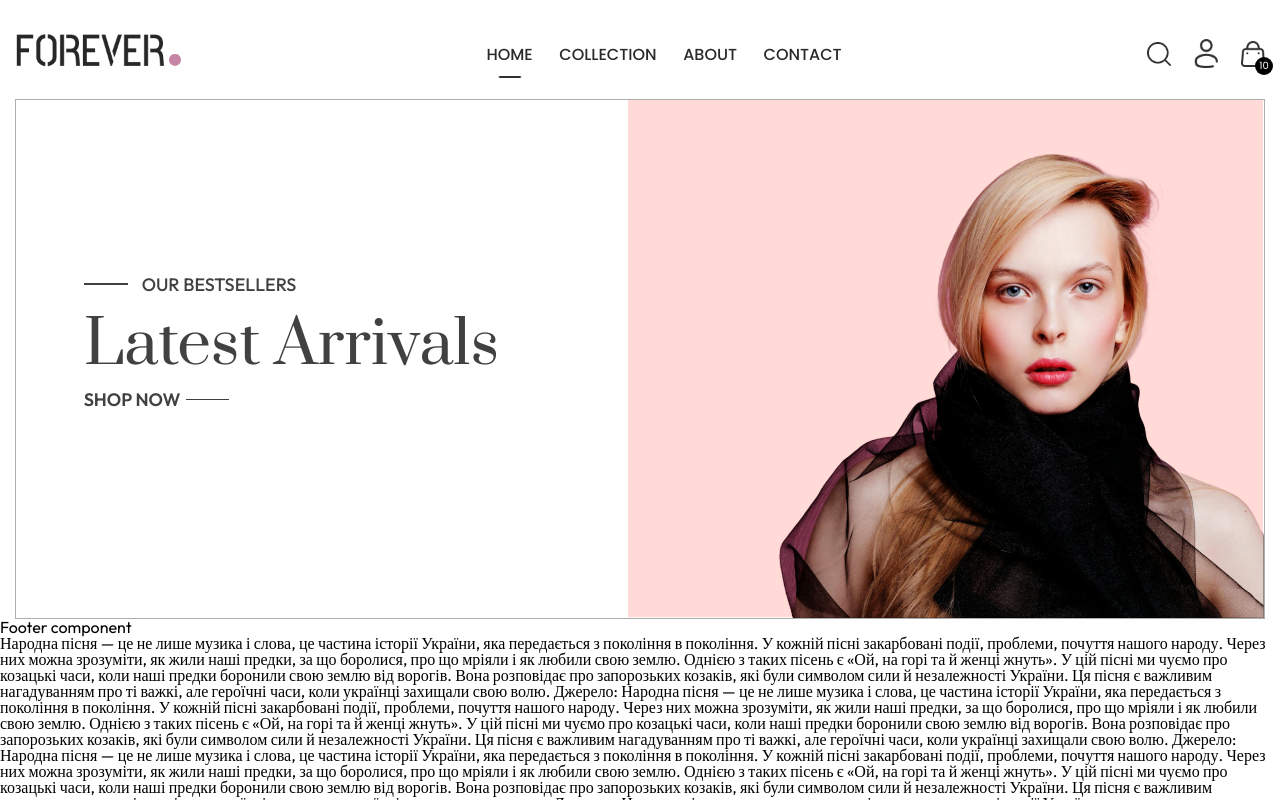
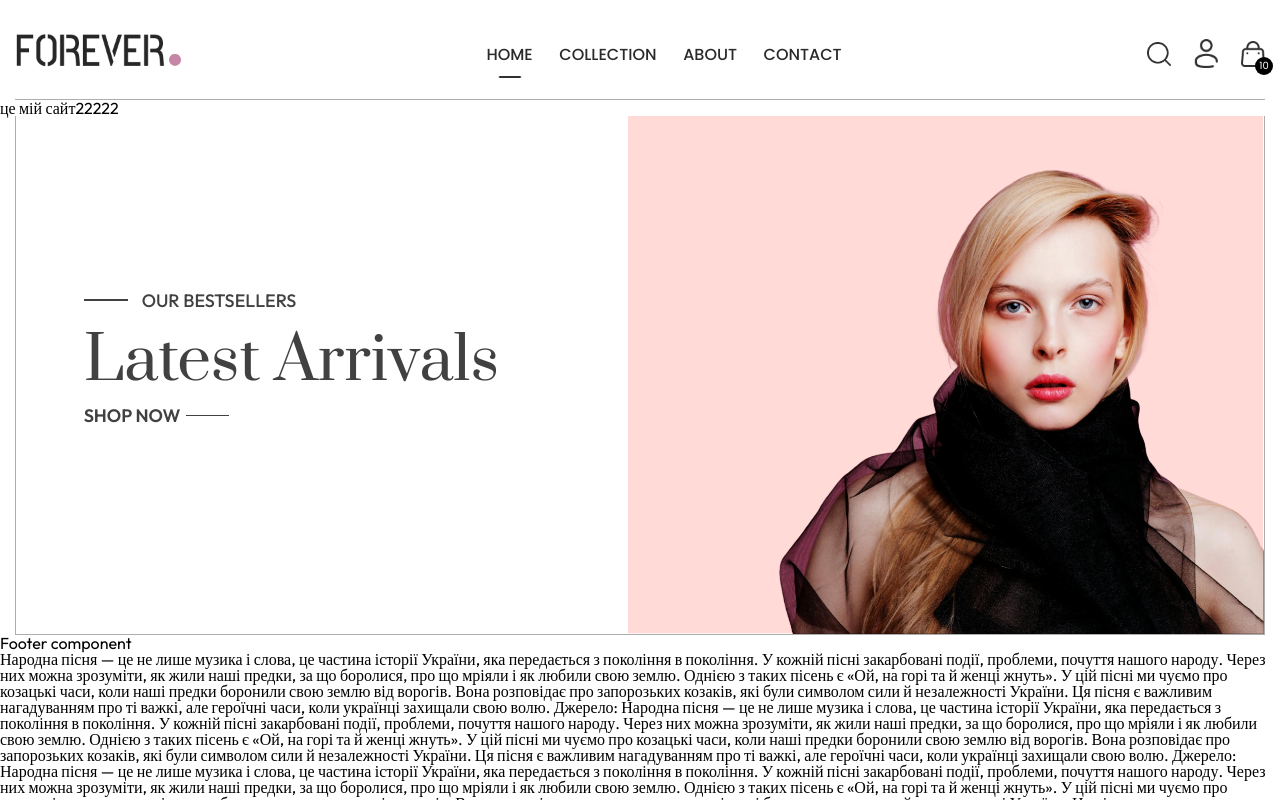
Before and after one commit to Nazar-Buk/forever-store, a React (Vite) app: page / in a window 1280 px wide. Shown: the top 800 px of the page. Built offline with nearby package versions, Linux system fonts and the light colour scheme.

Commit message:
🚨🚨🚨 🧪 Test deploy for changes
🧪 Change some text in files

```diff
--- a/src/pages/Home.jsx
+++ b/src/pages/Home.jsx
@@ -3,6 +3,7 @@ import Hero from "../components/Hero";
 const Home = () => {
   return (
     <div className="home-page">
+      це мій сайт22222
       <Hero />
     </div>
   );
```
